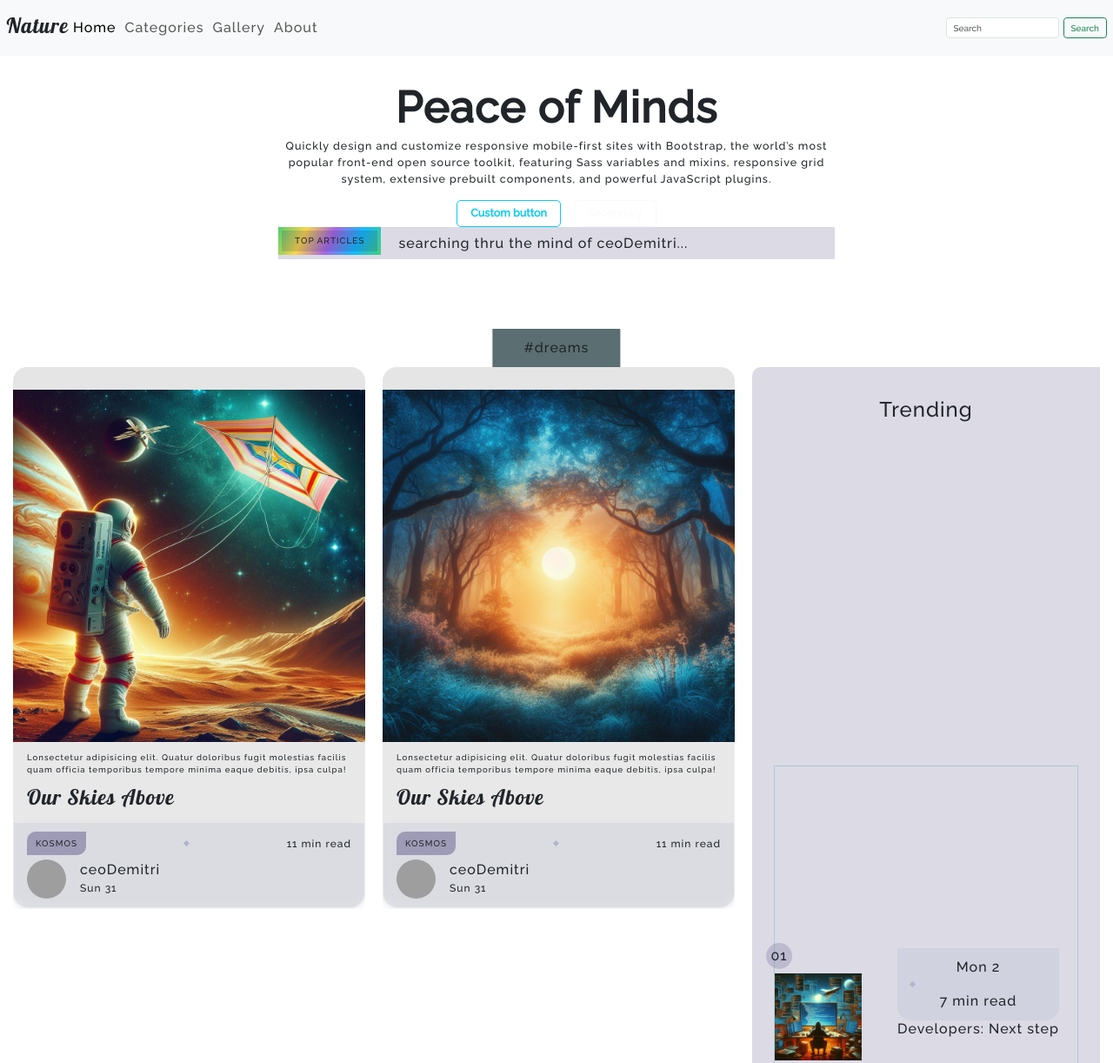
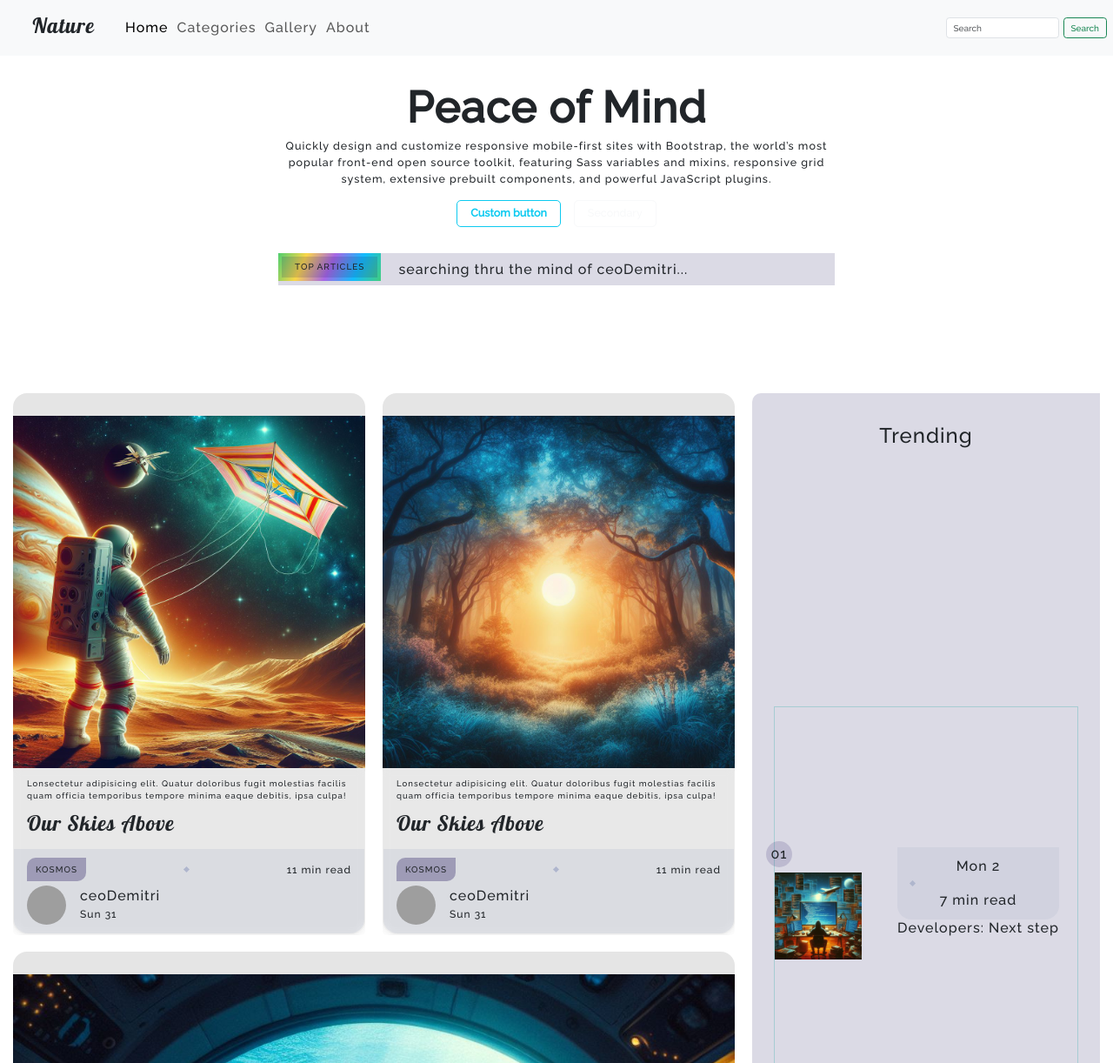
Before and after one commit to CEODemitri/nature, a website: page index.html in a window 1280 px wide. Shown: the top 1222 px of the page at 87% size. Drawn offline with nearby package versions, Linux system fonts and the light colour scheme; grey boxes are pictures that could not be loaded.

Commit message:
work of art

```diff
--- a/assets/css/main.css
+++ b/assets/css/main.css
@@ -214,7 +214,6 @@ body.light-theme {
 .search-form-container {
     width: 100%;
     max-width: 100%;
-    height: 100vh;
     background-color: var(--primary-background-color);
     position: fixed;
     top: 0;
@@ -343,7 +342,6 @@ body.light-theme {
 .article {
     display: flex;
     flex-direction: column;
-    height: fit-content;
     background-color: #E5E5E5;
     border-radius: 16px;
 }
@@ -363,7 +361,6 @@ body.light-theme {
 
 .article-data-container {
     background-color: #ffffff20;
-    height: 96%;
     transition: background-color .5s;
     border-radius: 0.3em;
     backdrop-filter: blur(0.3em);
@@ -579,10 +576,6 @@ body.light-theme {
 }
 
 .tag-name {
-    position: absolute;
-    top: 50%;
-    left: 50%;
-    transform: translate(-50%, -50%);
     background-color: var(--transparent-dark-color);
     padding: 1rem 2rem;
     z-index: 10;
@@ -799,7 +792,7 @@ body.light-theme {
 @media screen and (min-width: 768px) {
     .featured-content {
         grid-template-columns: repeat(4, 1fr);
-        grid-template-rows: repeat(4, 1fr);
+        grid-template-rows: repeat(2, 1fr);
     }
 
     .headline-banner {
@@ -818,7 +811,7 @@ body.light-theme {
 
     .featured-article-3 {
         grid-column: 1/-1;
-        grid-row: 3/6;
+        grid-row: 3/-1;
     }
 
     .older-posts .article {
@@ -909,7 +902,7 @@ body.light-theme {
     }
 }
 
-@media screen and (min-width: 1199px){
+/* @media screen and (min-width: 1199px){
     .older-posts-grid-wrapper {
         grid-template-columns: repeat(2, 1fr);
     }
@@ -924,4 +917,4 @@ body.light-theme {
         grid-column: 1/3;
         grid-row: 2/-1;
     }
-}
+} */
--- a/index.html
+++ b/index.html
@@ -52,7 +52,7 @@
         <nav class="navbar navbar-expand-lg bg-body-tertiary fixed-top">
             <div class="container-fluid">
                 <a href="/">
-                    <h2 class="logo font">Nature</h2>
+                    <h2 class="logo font mx-5">Nature</h2>
                 </a>
                 <button class="navbar-toggler" type="button" data-bs-toggle="collapse" data-bs-target="#navbarTogglerDemo02"
                     aria-controls="navbarTogglerDemo02" aria-expanded="false" aria-label="Toggle navigation">
@@ -86,7 +86,7 @@
     <!-- navbar end -->
 
     <div class="py-5 hero">
-        <h1 class="display-1 fw-bold">Peace of Minds</h1>
+        <h1 class="display-1 fw-bold">Peace of Mind</h1>
         <div class="col-lg-6 mx-auto">
             <p class="fs-5 mb-4">Quickly design and customize responsive mobile-first sites with Bootstrap, the world’s most
                 popular front-end open source toolkit, featuring Sass variables and mixins, responsive grid system,
@@ -95,7 +95,7 @@
                 <button type="button" class="btn btn-outline-info btn-lg px-4 me-sm-3 fw-bold">Custom button</button>
                 <button type="button" class="btn btn-outline-light btn-lg px-4">Secondary</button>
             </div>
-            <div class="headline-banner">
+            <div class="headline-banner mt-5">
                 <h3 class="headline fancy-border">
                     <span class="place-items-center">Top Articles</span>
                 </h3>
--- a/nodemon.json
+++ b/nodemon.json
@@ -1,5 +1,4 @@
 {
   "watch": ["src"],
-  "ext": "js,html",
-  "ignore": ["*.test.js"]
+  "ext": "js,html"
 }
```
